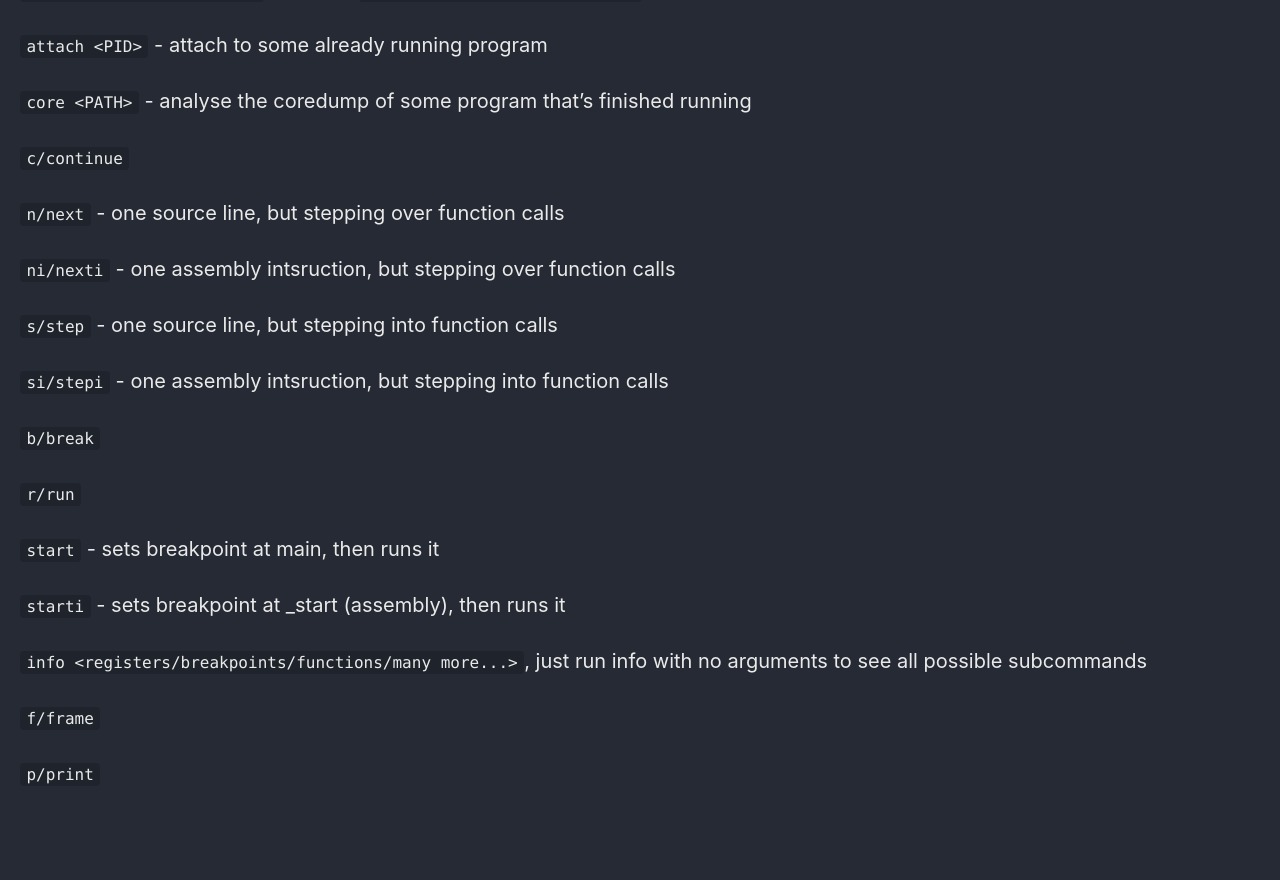
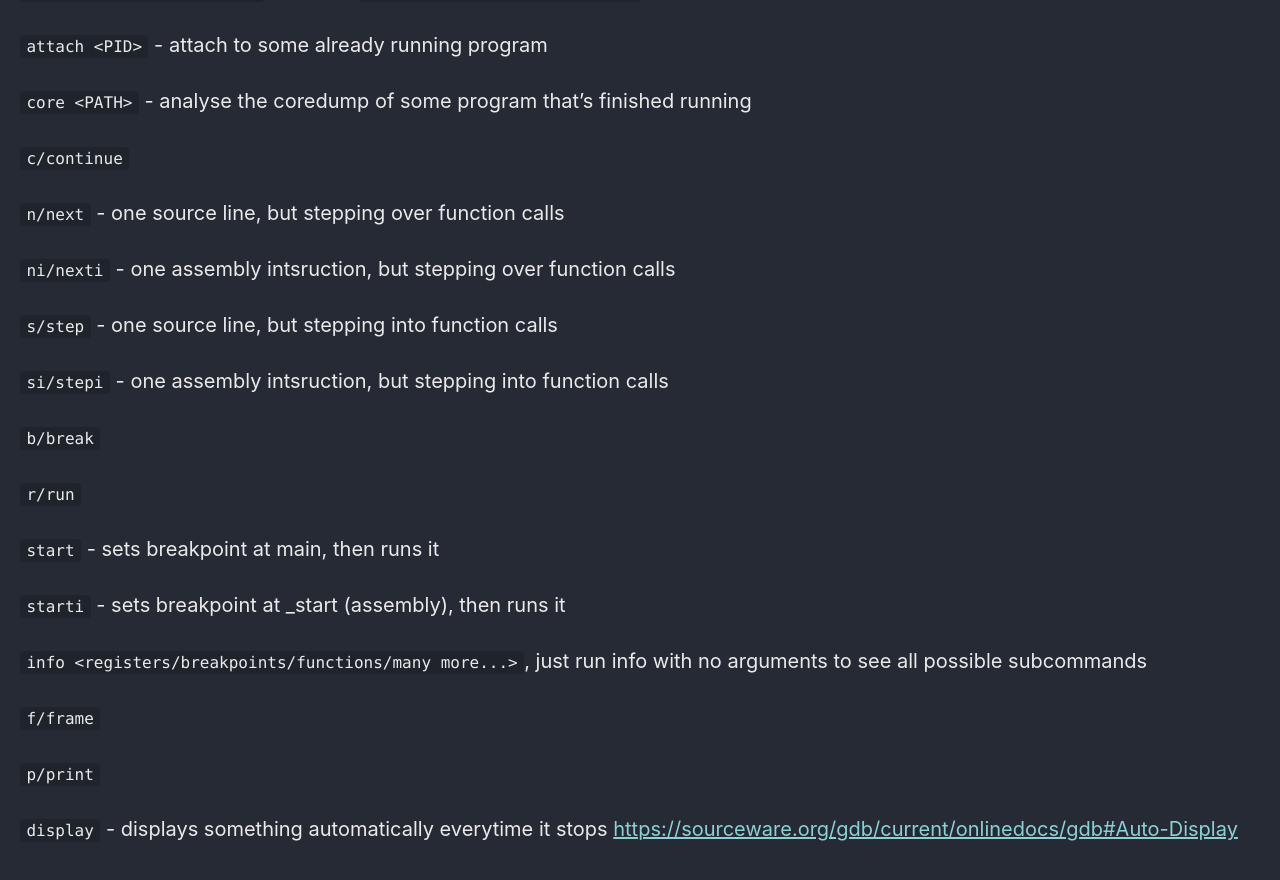
Before and after one commit to Connor-McCartney/Connor-McCartney.github.io, a Jekyll site: the page built from _pages/misc/gdb.md, in a window 1280 px wide and 900 px high, scrolled down 1075 px. Shown: the top 880 px of the window. Built offline with Jekyll 4.4.1, drawn with Linux system fonts in a browser that asks for light colours; cached includes are drawn as plain includes; before the commit the page ends 1919 px from its top, so only the background shows below that.

Commit message:
Update gdb.md

```diff
--- a/_pages/misc/gdb.md
+++ b/_pages/misc/gdb.md
@@ -73,3 +73,5 @@ n -  number of elements
 `f/frame`
 
 `p/print`
+
+`display` - displays something automatically everytime it stops  <https://sourceware.org/gdb/current/onlinedocs/gdb#Auto-Display>
```
